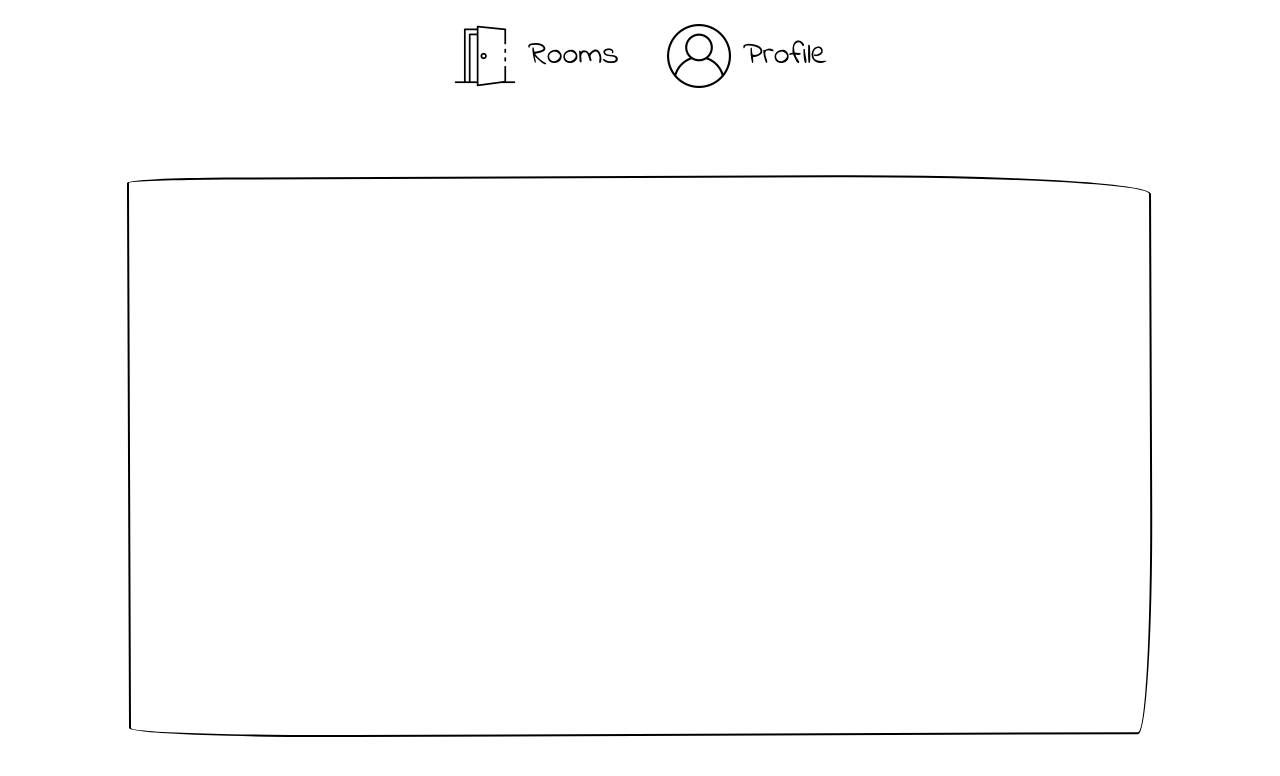
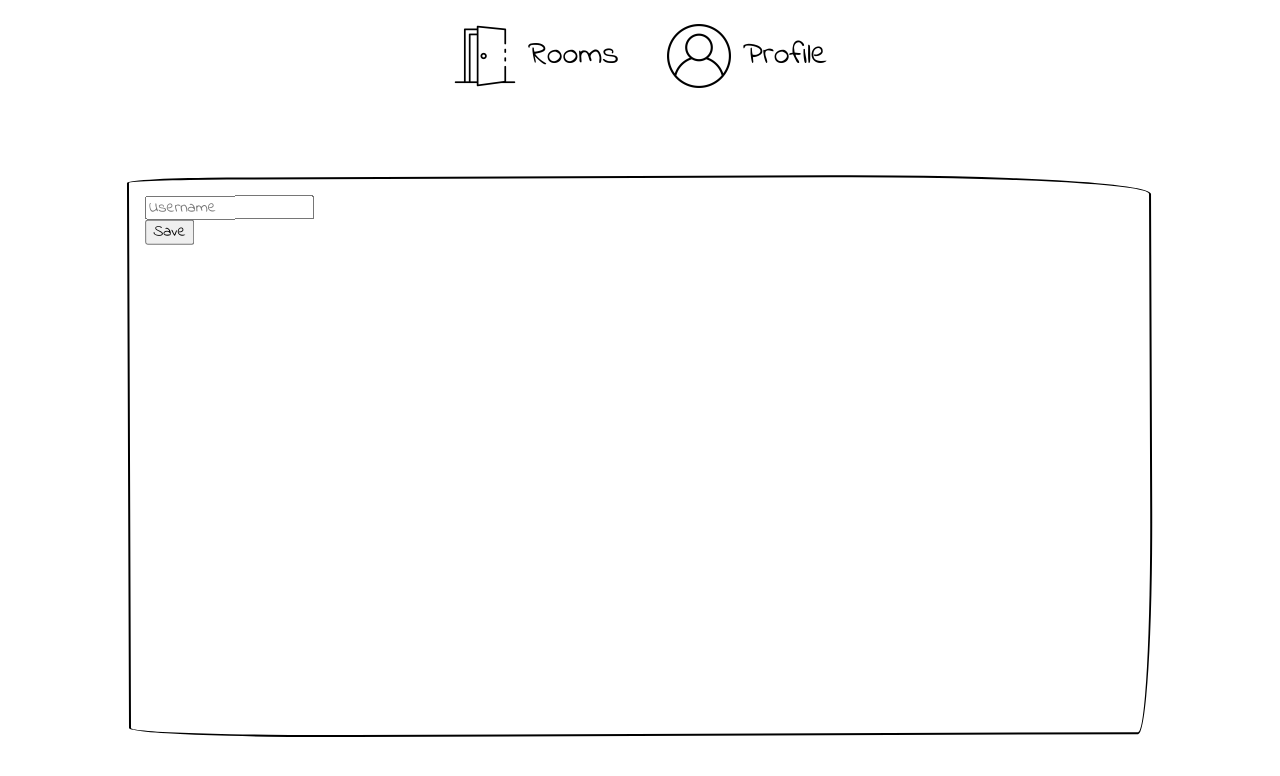
Before and after one commit to Alexander-2049/messenger, an Angular app in the folder frontend/: page /profile in a window 1280 px wide. Shown: the top 776 px of the page. Built offline with nearby package versions, Linux system fonts and the light colour scheme.

Commit message:
Implement profile guard and enhance profile component with form for username input

```diff
--- a/frontend/src/app/app.routes.ts
+++ b/frontend/src/app/app.routes.ts
@@ -2,15 +2,18 @@ import { Routes } from '@angular/router';
 import { RoomsComponent } from './rooms/rooms.component';
 import { ChatWindowComponent } from './chat-window/chat-window.component';
 import { ProfileComponent } from './profile/profile.component';
+import { profileGuard } from './profile.guard';
 
 export const routes: Routes = [
   {
     path: 'rooms',
     component: RoomsComponent,
+    canActivate: [profileGuard],
   },
   {
     path: 'rooms/:id',
     component: ChatWindowComponent,
+    canActivate: [profileGuard],
   },
   {
     path: 'profile',
--- /dev/null
+++ b/frontend/src/app/profile.guard.ts
@@ -0,0 +1,15 @@
+import { CanActivateFn, Router } from '@angular/router';
+import { inject } from '@angular/core';
+
+export const profileGuard: CanActivateFn = (route, state) => {
+  const router = inject(Router);
+
+  const username = localStorage.getItem('username');
+
+  if (!username) {
+    router.navigate(['/profile']);
+    return false;
+  }
+
+  return true;
+};
--- a/frontend/src/app/profile/profile.component.html
+++ b/frontend/src/app/profile/profile.component.html
@@ -2,5 +2,10 @@
   class="profile-wrapper"
   [style.transform]="'rotate(' + wrapperDegAngle + 'deg)'"
 >
-  <div></div>
+  <form [formGroup]="profileSettingsForm" class="chat-input-inner">
+    <input formControlName="username" type="text" placeholder="Username" />
+    <div class="submit-message-button-area">
+      <button (click)="saveProfileSettings()">Save</button>
+    </div>
+  </form>
 </div>
--- a/frontend/src/app/profile/profile.component.ts
+++ b/frontend/src/app/profile/profile.component.ts
@@ -1,13 +1,39 @@
 import { Component } from '@angular/core';
 import { randomFloatNeg1_5To1_5 } from '../utils/random';
+import {
+  FormControl,
+  FormGroup,
+  ReactiveFormsModule,
+  Validators,
+} from '@angular/forms';
+import { StorageService } from '../storage.service';
 
 @Component({
   selector: 'app-profile',
   standalone: true,
-  imports: [],
+  imports: [ReactiveFormsModule],
   templateUrl: './profile.component.html',
   styleUrl: './profile.component.scss',
 })
 export class ProfileComponent {
+  constructor(private storage: StorageService) {}
+
+  profileSettingsForm = new FormGroup({
+    username: new FormControl(
+      this.storage.get('username') || '',
+      Validators.required
+    ),
+  });
   wrapperDegAngle = randomFloatNeg1_5To1_5();
+
+  saveProfileSettings() {
+    const username = this.profileSettingsForm.get('username');
+    if (username === null || username.value === null) return;
+
+    this.storage.set('username', username.value);
+    // if (message.hasError('required') || message.value.trim() === '') {
+    //   this.triggerShake();
+    //   return;
+    // }
+  }
 }
--- /dev/null
+++ b/frontend/src/app/storage.service.ts
@@ -0,0 +1,23 @@
+import { Injectable } from '@angular/core';
+
+@Injectable({
+  providedIn: 'root',
+})
+export class StorageService {
+  set<T>(key: string, value: T): void {
+    localStorage.setItem(key, JSON.stringify(value));
+  }
+
+  get<T>(key: string): T | null {
+    const item = localStorage.getItem(key);
+    return item ? (JSON.parse(item) as T) : null;
+  }
+
+  remove(key: string): void {
+    localStorage.removeItem(key);
+  }
+
+  clear(): void {
+    localStorage.clear();
+  }
+}
```
Also changed, not shown: 2 other files (tests, documents, lock files or other folders).
